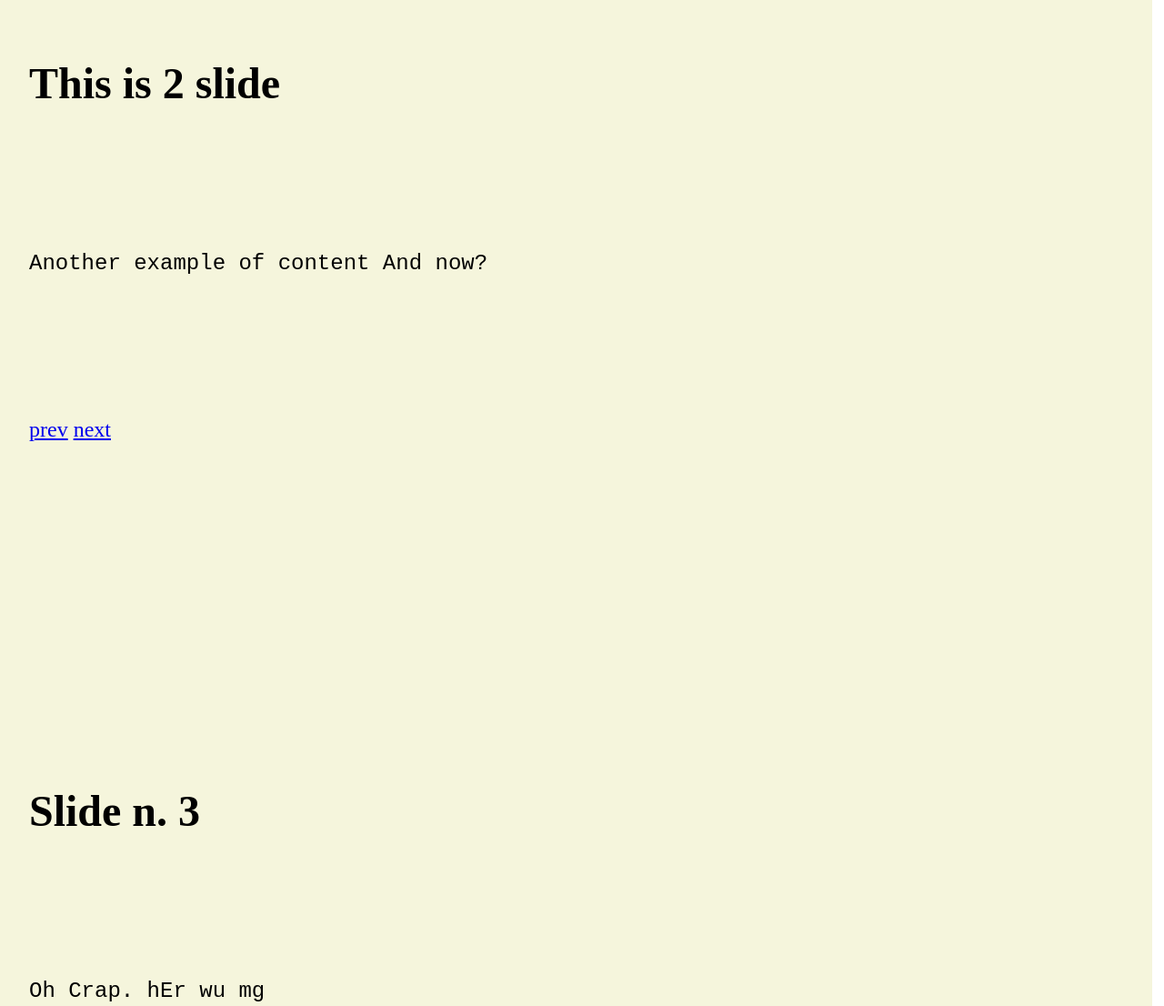
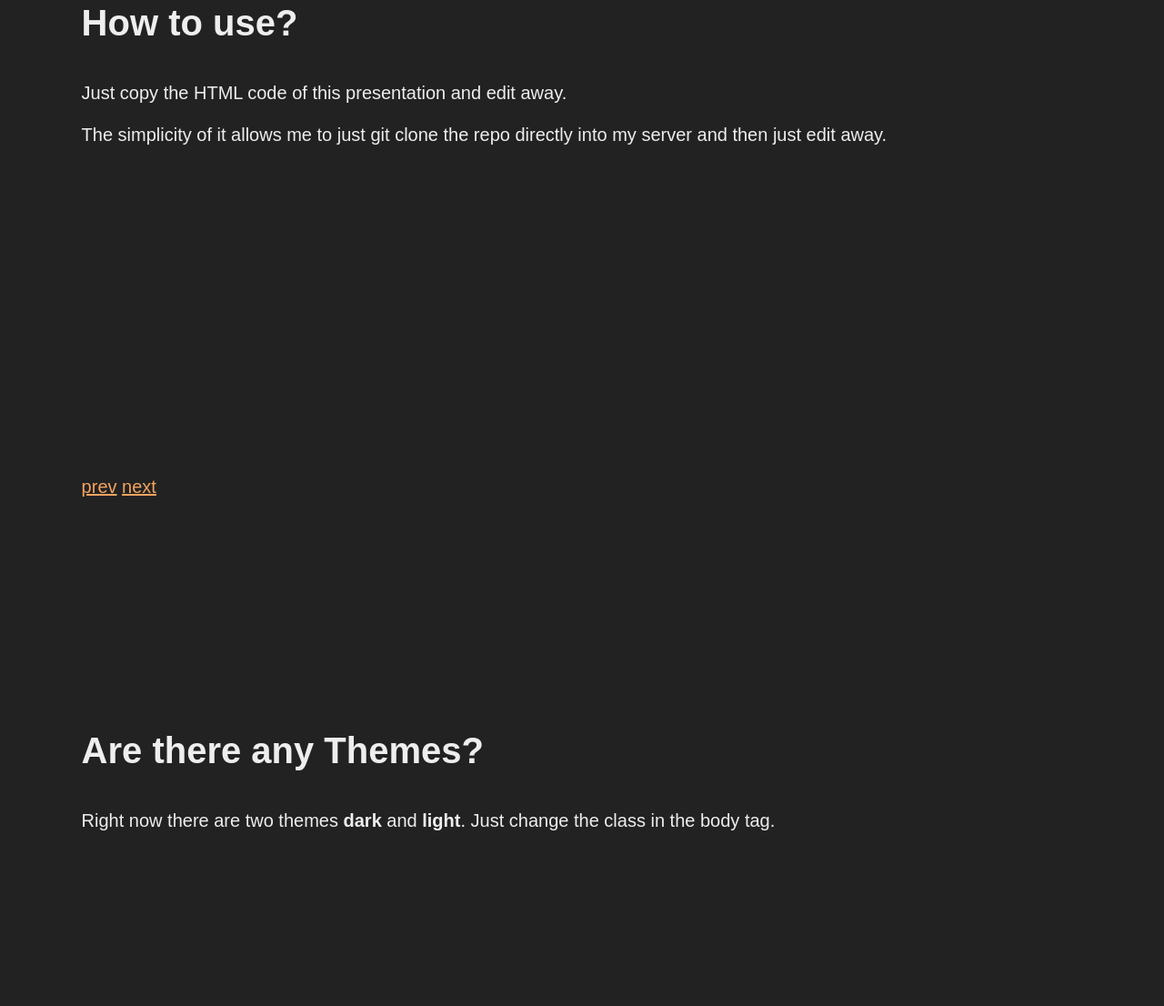
Before and after one commit to sixhat/miPreZ, a plain HTML site: page index.html in a window 1280 px wide. Shown: the part 925-2031 px from the top of the page at 91% size. Drawn offline with Linux system fonts and the light colour scheme.

Commit message:
Update index.html
RC1

```diff
--- a/index.html
+++ b/index.html
@@ -9,7 +9,8 @@
     <style>
         html {
             scroll-behavior: smooth;
-            font-size: 24px;
+            font-size: calc(100vh / 40);
+            font-family: sans-serif;
         }
 
         * {
@@ -21,7 +22,20 @@
         .presentation {
             display: flex;
             flex-direction: column;
-            scroll-snap-type: y mandatory;
+        }
+
+        .light {
+            background: white;
+            color: #222;
+        }
+
+        a {
+            color: sandybrown;
+        }
+
+        .dark {
+            background: #222;
+            color: #EEE;
         }
 
         .slide {
@@ -29,21 +43,27 @@
             height: 100vh;
             display: flex;
             flex-direction: column;
-            justify-content: space-evenly;
-            background-color: beige;
-            padding: 4vh;
-            scroll-snap-align: start;
-            scroll-snap-stop: always;
+            justify-content: space-between;
+            padding: 10vw 7vw;
+        }
+
+        code {
+            font-family: sans-serif;
+            height: 100%;
+            margin-top: 1rem;
+            white-space: pre-line;
         }
     </style>
-
 </head>
 
-<body class='presentation'>
+<body class='presentation dark'>
     <div class='slide' id='s1'>
-        <h1>This is 1 slide</h1>
+        <h1>What is miPereZ?</h1>
         <code>
-                This is my contents
+            <h2>miPreZ</h2>
+
+            miPreZ is a minimal HTML slides framework to make slides easy to edit inline and online.
+
         </code>
         <p>
             <a href="#s1">prev</a>
@@ -52,11 +72,11 @@
     </div>
 
     <div class='slide' id='s2'>
-        <h1>This is 2 slide</h1>
+        <h1>How to use?</h1>
         <code>
-            Another example of content
+       Just copy the HTML code of this presentation and edit away.
 
-            And now?
+       The simplicity of it allows me to just git clone the repo directly into my server and then just edit away.
         </code>
         <p>
             <a href="#s1">prev</a>
@@ -66,13 +86,13 @@
 
 
     <div class='slide' id='s3'>
-        <h1>Slide n. 3</h1>
+        <h1>Are there any Themes?</h1>
         <code>
-                Oh Crap. hEr wu mg
+            Right now there are two themes <b>dark</b> and <b>light</b>. Just change the class in the body tag.
         </code>
         <p>
-            <a href="#s1">prev</a>
-            <a href="#s2">next</a>
+            <a href="#s2">prev</a>
+            <a href="#s3">next</a>
         </p>
     </div>
 </body>
```
